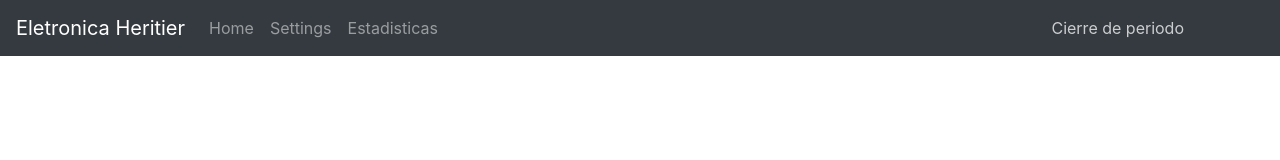
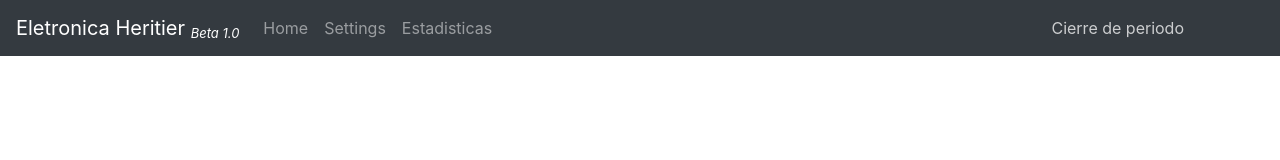
Before and after one commit to Santiago1987/Gestion-ventas-app, a React (Create React App) app: page / in a window 1280 px wide. Shown: the top 160 px of the page. Built offline with nearby package versions, Linux system fonts and the light colour scheme; no server answers.

Commit message:
Beta 1.0

```diff
--- a/src/components/Modal/ArticleModal.jsx
+++ b/src/components/Modal/ArticleModal.jsx
@@ -78,7 +78,7 @@ const ArticleModal = ({ btnType, handleOnSubmit, handleOnCancel }) => {
           <div className="d-flex flex-md-row justify-content-around">
             <button
               type="button"
-              className="btn btn-success w-50"
+              className="btn btn-success w-50 m-2"
               onClick={() =>
                 handleOnSubmit(btnType, {
                   id: selectedProd.id,
@@ -93,7 +93,7 @@ const ArticleModal = ({ btnType, handleOnSubmit, handleOnCancel }) => {
             </button>
             <button
               type="button"
-              className="btn btn-danger w-50"
+              className="btn btn-danger w-50 m-2"
               onClick={() => handleOnCancel(btnType, { id: selectedProd.id })}
             >
               Cancelar
--- a/src/components/Nav/Nav.jsx
+++ b/src/components/Nav/Nav.jsx
@@ -5,7 +5,8 @@ const Nav = () => {
   return (
     <nav className="navbar navbar-expand-lg navbar-dark bg-dark">
       <a className="navbar-brand" href="#">
-        Eletronica Heritier
+        Eletronica Heritier{" "}
+        <sub style={{ fontSize: "small", fontStyle: "italic" }}>Beta 1.0</sub>
       </a>
       <button
         className="navbar-toggler"
```
